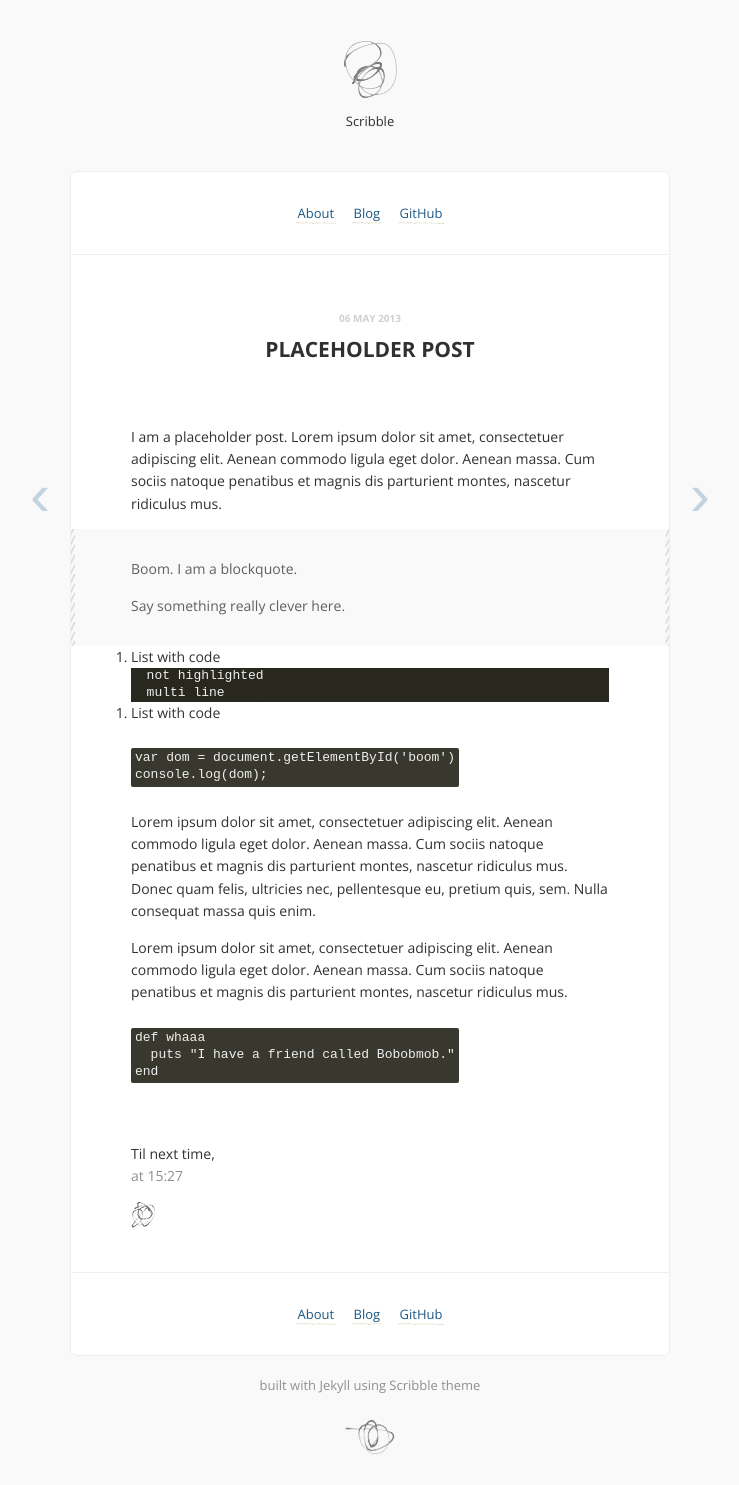
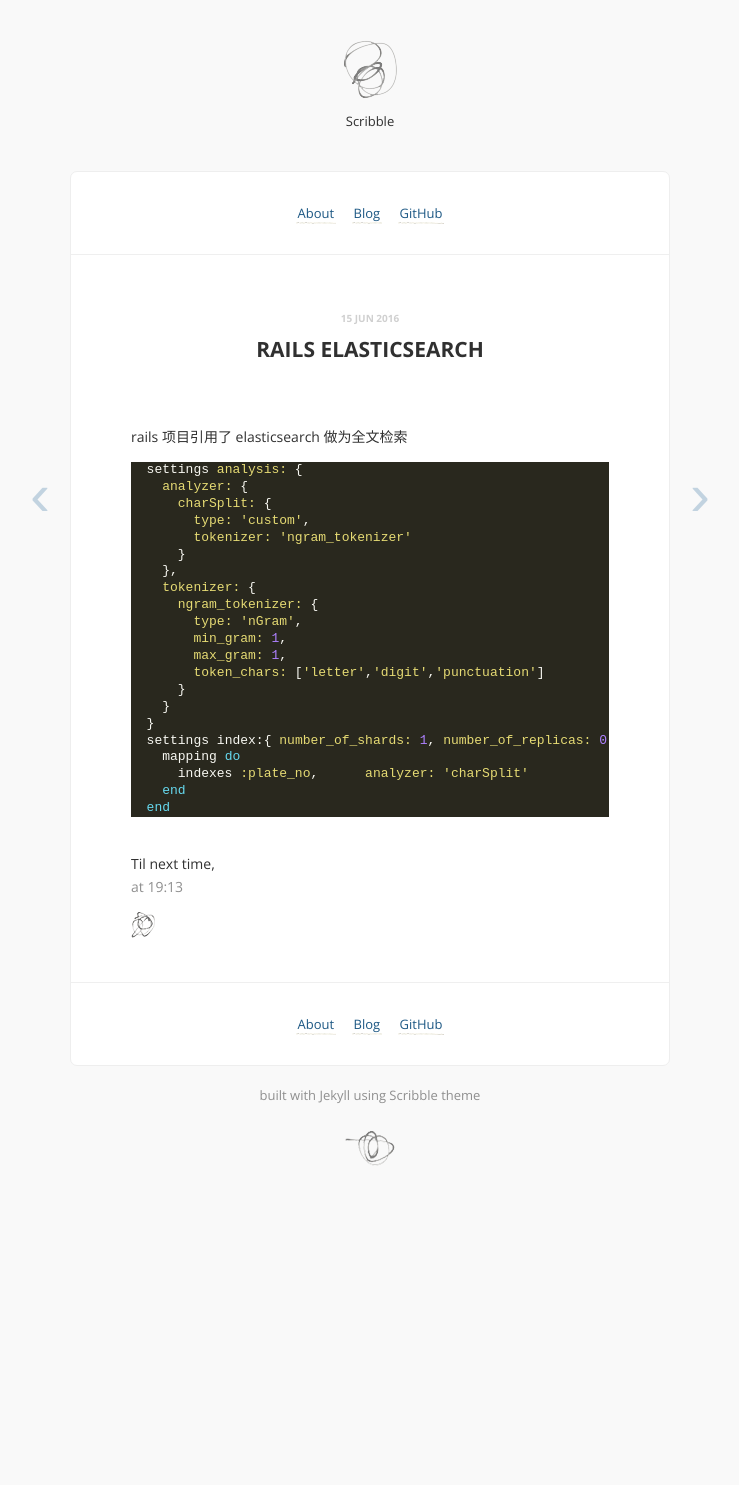
Before and after one commit to ysllyfe/ysllyfe.github.io, a Jekyll site: the page built from _posts/2016-06-06-title-test.md, in a window 1280 px wide. Shown: the whole page, without its empty margins (270-1009 px from the left). Built offline with Jekyll 4.4.1, drawn with Linux system fonts in a browser that asks for light colours; Markdown is read by kramdown in place of the engine named in the settings; comment, search, counter and statistics services are not loaded; after the commit the page ends 1196 px from its top, so only the background shows below that.

Commit message:
title test

````diff
--- a/_posts/2016-06-06-title-test.md
+++ b/_posts/2016-06-06-title-test.md
@@ -1,31 +1,31 @@
 ---
 layout: post
-title: Placeholder post
-date: 2013-05-06 15:27:31
+title: Rails Elasticsearch
+date: 2016-06-15 19:13:31
 ---
 
-I am a placeholder post. Lorem ipsum dolor sit amet, consectetuer adipiscing elit. Aenean commodo ligula eget dolor. Aenean massa. Cum sociis natoque penatibus et magnis dis parturient montes, nascetur ridiculus mus.
+rails 项目引用了 elasticsearch 做为全文检索
 
-> Boom. I am a blockquote.
->
-> Say something really clever here.
-
-1. List with code
-
-  ```
-  not highlighted
-  multi line
-  ```
-2. List with code{% highlight javascript %}
-var dom = document.getElementById('boom')
-console.log(dom);{% endhighlight %}
-
-Lorem ipsum dolor sit amet, consectetuer adipiscing elit. Aenean commodo ligula eget dolor. Aenean massa. Cum sociis natoque penatibus et magnis dis parturient montes, nascetur ridiculus mus. Donec quam felis, ultricies nec, pellentesque eu, pretium quis, sem. Nulla consequat massa quis enim.
-
-Lorem ipsum dolor sit amet, consectetuer adipiscing elit. Aenean commodo ligula eget dolor. Aenean massa. Cum sociis natoque penatibus et magnis dis parturient montes, nascetur ridiculus mus.
-
-{% highlight ruby %}
-def whaaa
-  puts "I have a friend called Bobobmob."
-end
-{% endhighlight %}
+```ruby
+  settings analysis: {
+    analyzer: {
+      charSplit: {
+        type: 'custom',
+        tokenizer: 'ngram_tokenizer'
+      }
+    },
+    tokenizer: {
+      ngram_tokenizer: {
+        type: 'nGram',
+        min_gram: 1,
+        max_gram: 1,
+        token_chars: ['letter','digit','punctuation']
+      }
+    }
+  }
+  settings index:{ number_of_shards: 1, number_of_replicas: 0 } do
+    mapping do
+      indexes :plate_no,      analyzer: 'charSplit'
+    end
+  end
+```
````
